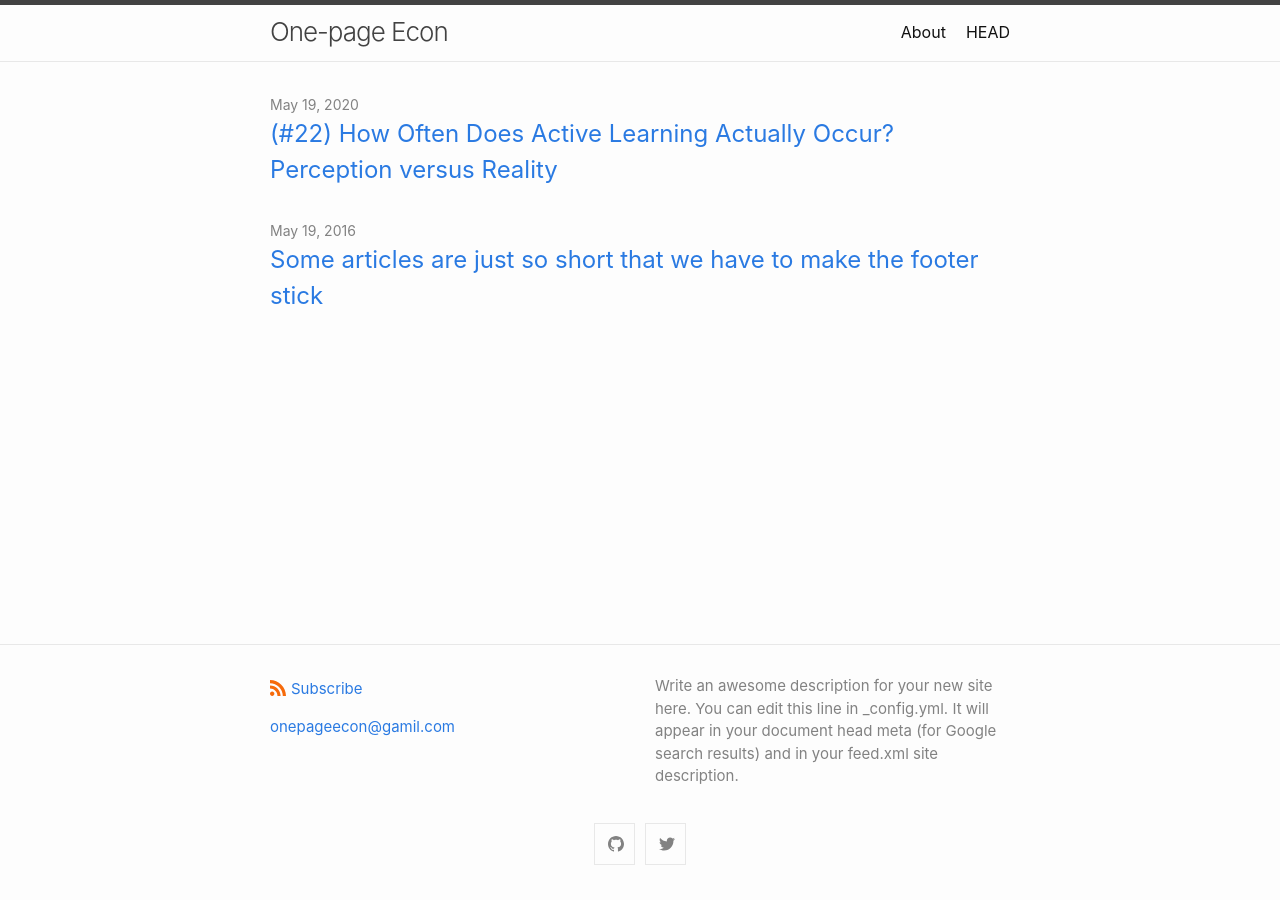
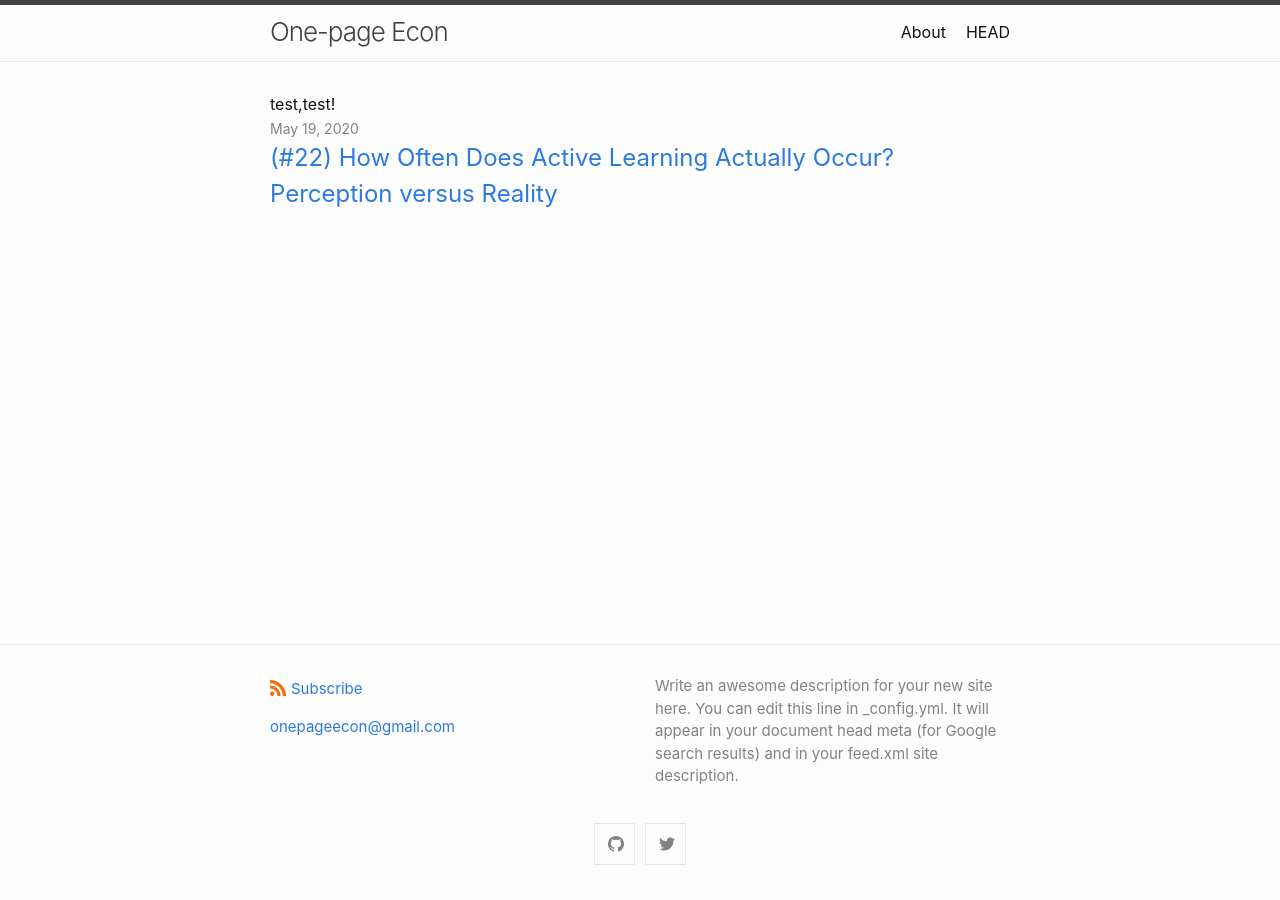
Before and after one commit to jjgecon/jjgecon.github.io, a Jekyll site: the page built from index.md, in a window 1280 px wide. Built offline with Jekyll 4.4.1, drawn with Linux system fonts in a browser that asks for light colours.

Commit message:
some twee

```diff
--- a/_config.yml
+++ b/_config.yml
@@ -1,7 +1,7 @@
 title: One-page Econ
 author:
   name:
-  email: onepageecon@gamil.com
+  email: onepageecon@gmail.com
 description: > # this means to ignore newlines until "show_excerpts:"
   Write an awesome description for your new site here. You can edit this
   line in _config.yml. It will appear in your document head meta (for
--- a/_layouts/home.html
+++ b/_layouts/home.html
@@ -6,6 +6,8 @@ layout: default
   {%- if page.title -%}
     <h1 class="page-heading">{{ page.title }}</h1>
   {%- endif -%}
+
+  test,test!
 
   {{ content }}
 
--- a/_posts/2016-05-19-super-short-article.md
+++ /dev/null
@@ -1,7 +0,0 @@
----
-layout: post
-title: "Some articles are just so short that we have to make the footer stick"
-categories: misc
----
-
-Lorem ipsum dolor sit amet, consectetur adipisicing elit, sed do eiusmod tempor incididunt ut labore et dolore magna aliqua. Ut enim ad minim veniam, quis nostrud exercitation ullamco laboris nisi ut aliquip ex ea commodo consequat. Duis aute irure dolor in reprehenderit in voluptate velit esse cillum dolore eu fugiat nulla pariatur. Excepteur sint occaecat cupidatat non proident, sunt in culpa qui officia deserunt mollit anim id est laborum.
```
Also changed, not shown: _posts/about.md (added, +27 -0 lines), _posts/2020-05-19-(#22)-How-Often-Does-Active-Learning-Actually-Occur-Perception-versus-Reality - Copy.md (renamed from _posts/2020-05-19-(#22)-How-Often-Does-Active-Learning-Actually-Occur-Perception-versus-Reality.md).
